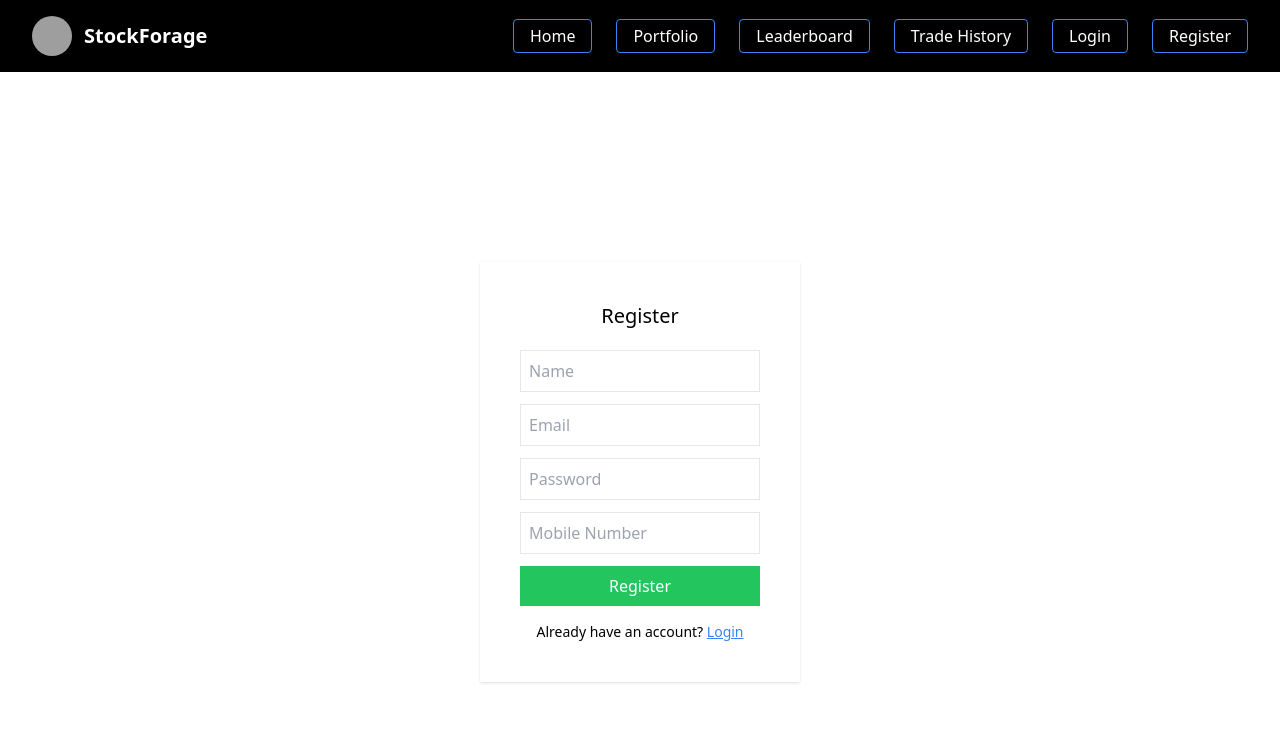
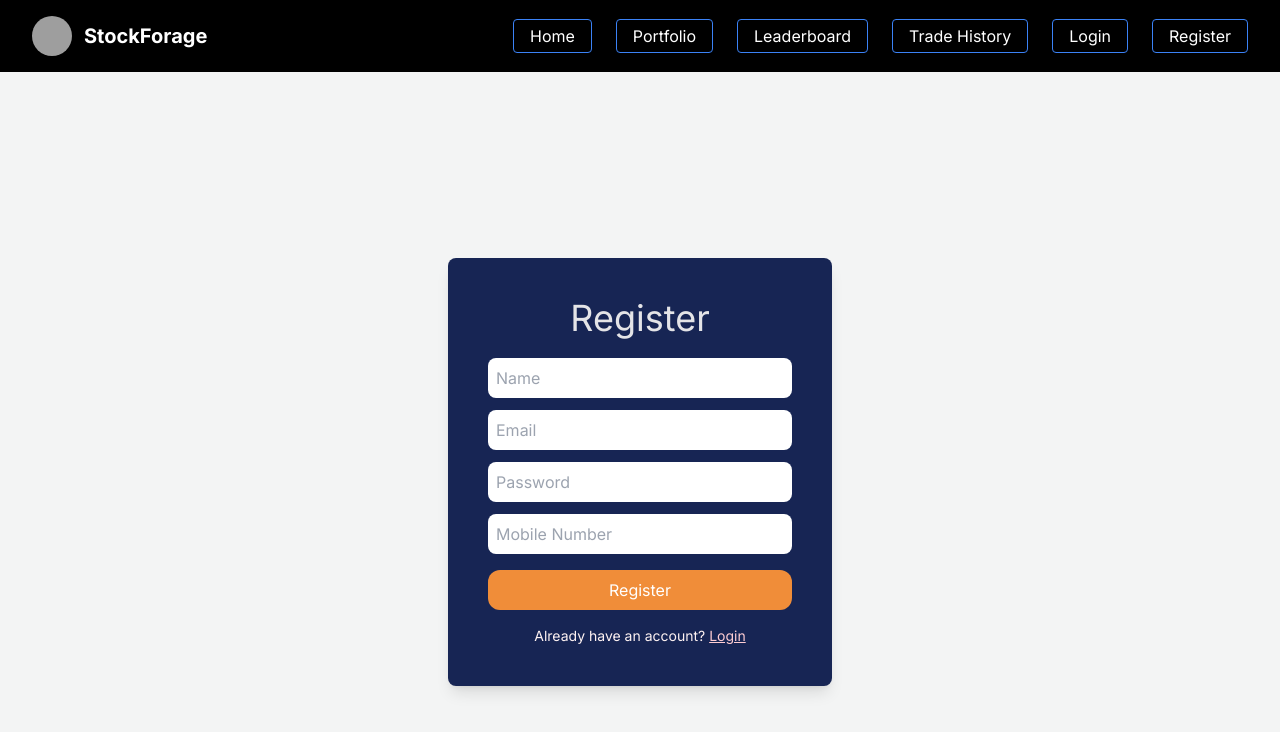
Before and after one commit to srivyshnavi1505/StockForage, a React app in the folder frontend/: page /register in a window 1280 px wide. Shown: the top 732 px of the page. Built offline with nearby package versions, Linux system fonts and the light colour scheme; grey boxes are pictures that could not be loaded; the HTML template or start-up script is replaced by a standard one.

Commit message:
modified changes

```diff
--- a/frontend/package.json
+++ b/frontend/package.json
@@ -18,6 +18,7 @@
     "react-dom": "^19.2.4",
     "react-hook-form": "^7.71.2",
     "react-hot-toast": "^2.6.0",
+    "react-icons": "^5.6.0",
     "react-router": "^7.13.1",
     "react-router-dom": "^7.13.1",
     "recharts": "^3.8.0",
--- a/frontend/src/index.css
+++ b/frontend/src/index.css
@@ -1,3 +1,10 @@
+@import url('https://fonts.googleapis.com/css2?family=Inter:wght@400;500;600;700;800&display=swap');
+
 @tailwind base;
 @tailwind components;
 @tailwind utilities;
+
+body{
+  font-family: 'Inter', sans-serif;
+  background: #020617;
+}
--- a/frontend/src/pages/Register.jsx
+++ b/frontend/src/pages/Register.jsx
@@ -14,6 +14,7 @@ function Register() {
   const navigate = useNavigate();
 
   const onUserRegister = async (newUser) => {
+
     setLoading(true);
     setError(null);
 
@@ -44,68 +45,81 @@ function Register() {
 
   return (
 
-    <div className="flex justify-center items-center h-screen">
+    <div className="flex justify-center bg-[#F3F4F4] flex-col items-center h-screen">
 
       <form
-        className="bg-white p-10 shadow w-80"
         onSubmit={handleSubmit(onUserRegister)}
+        className="bg-blue-950 rounded-lg px-10 py-10 shadow-lg w-96"
       >
 
-        <h2 className="text-xl mb-5 text-center">Register</h2>
+        <h2 className="text-zinc-200 text-4xl mb-5 text-center">
+          Register
+        </h2>
 
         {error && (
-          <p className="text-red-500 text-center mb-3">{error}</p>
+          <p className="text-red-400 text-center mb-3">
+            {error}
+          </p>
         )}
 
         <input
           placeholder="Name"
-          className="border p-2 mb-3 w-full"
+          className="rounded-lg p-2 mb-3 w-full"
           {...register("username", { required: true })}
         />
         {errors.username && (
-          <p className="text-red-500 text-sm">Name is required</p>
+          <p className="text-red-300 text-sm mb-2">
+            Name is required
+          </p>
         )}
 
         <input
           type="email"
           placeholder="Email"
-          className="border p-2 mb-3 w-full"
+          className="rounded-lg p-2 mb-3 w-full"
           {...register("email", { required: true })}
         />
         {errors.email && (
-          <p className="text-red-500 text-sm">Email is required</p>
+          <p className="text-red-300 text-sm mb-2">
+            Email is required
+          </p>
         )}
 
         <input
           type="password"
           placeholder="Password"
-          className="border p-2 mb-3 w-full"
+          className="rounded-lg p-2 mb-3 w-full"
           {...register("password", { required: true })}
         />
         {errors.password && (
-          <p className="text-red-500 text-sm">Password is required</p>
+          <p className="text-red-300 text-sm mb-2">
+            Password is required
+          </p>
         )}
 
         <input
           type="tel"
           placeholder="Mobile Number"
-          className="border p-2 mb-3 w-full"
+          className="rounded-lg p-2 mb-4 w-full"
           {...register("mobile", { required: true })}
         />
         {errors.mobile && (
-          <p className="text-red-500 text-sm">Mobile number is required</p>
+          <p className="text-red-300 text-sm mb-2">
+            Mobile number is required
+          </p>
         )}
 
         <button
-          className="bg-green-500 text-white px-4 py-2 w-full"
+          type="submit"
           disabled={loading}
+          className="bg-[#F08D39] text-white rounded-xl px-4 py-2 w-full"
         >
           {loading ? "Registering..." : "Register"}
         </button>
 
-        <p className="text-center mt-4 text-sm">
+        <p className="text-center text-red-50 mt-4 text-sm">
           Already have an account?{" "}
-          <Link to="/login" className="text-blue-500 underline">
+          <Link to="/login" className="text-rose-200 underline">
             Login
           </Link>
         </p>
```
Also changed, not shown: 2 other files (tests, documents, lock files or other folders).
